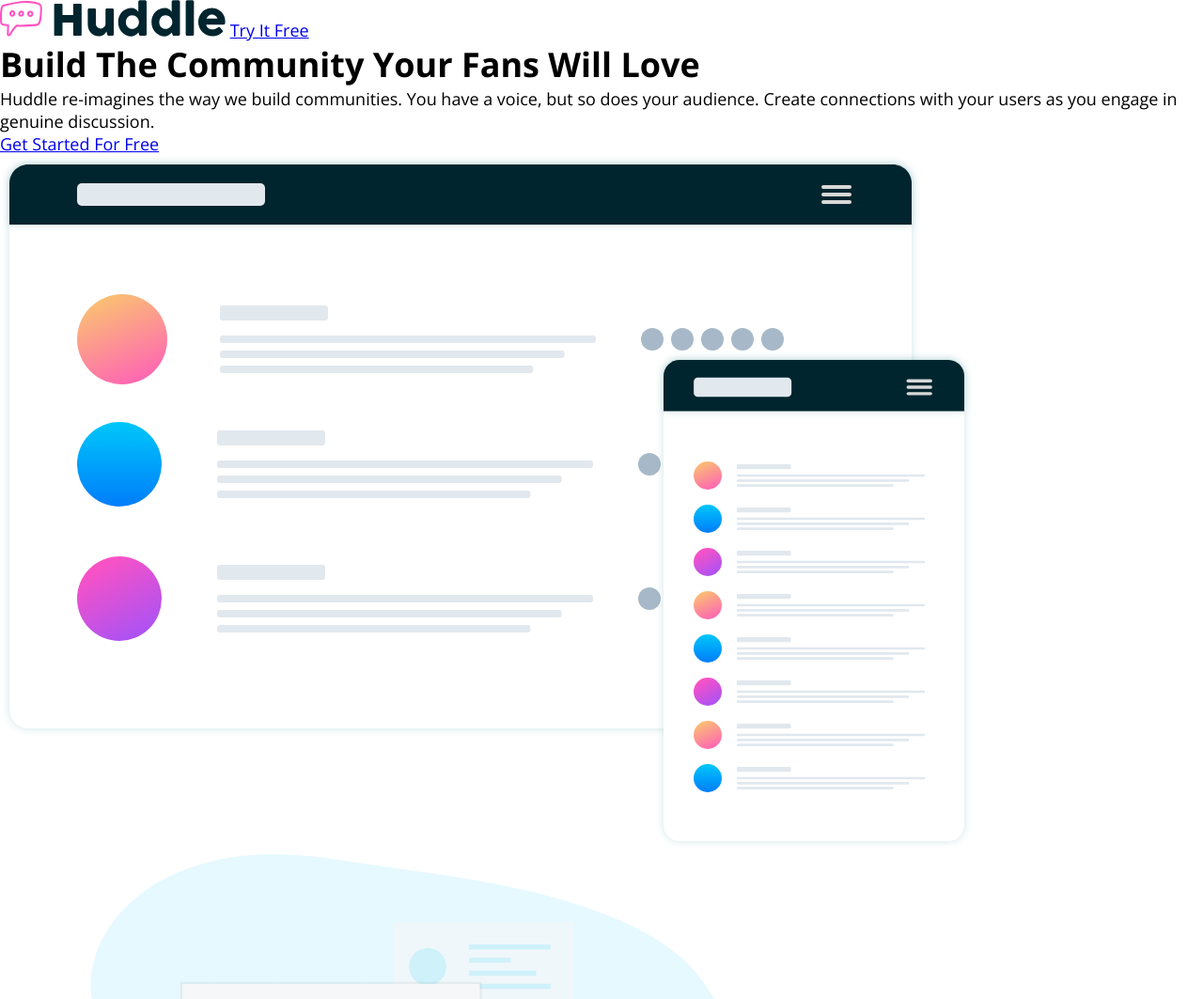
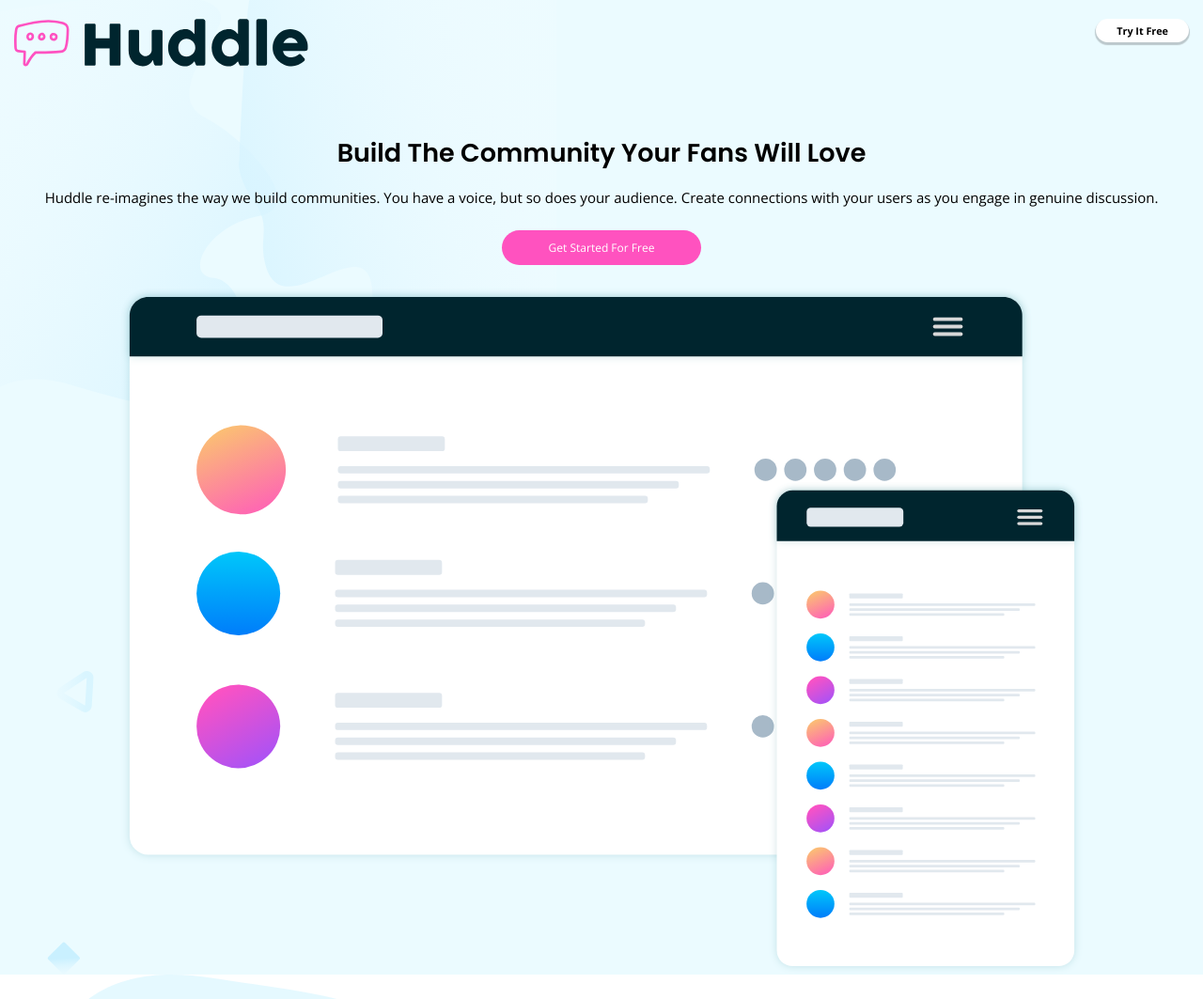
Before and after one commit to Mayur-Arde/2-huddle-landing-page-with-alternating-feature-blocks-master, a plain HTML site: page index.html in a window 1280 px wide. Shown: the top 1063 px of the page at 94% size. Drawn offline with nearby package versions, Linux system fonts and the light colour scheme.

Commit message:
hero/header done

```diff
--- a/index.html
+++ b/index.html
@@ -15,17 +15,18 @@
 <body>
   <!-- hedaer section with nav and hero -->
   <header class="page-header">
-    <div class="nav">
-      <img src="./images/logo.svg" alt="nav-logo">
+    <nav class="nav">
+      <img src="./images/logo.svg" alt="nav-logo" class="nav-logo">
       <a href="#" class="btn-1">Try It Free</a>
-    </div>
+    </nav>
     <div class="hero">
       <div class="hero-text">
-        <h1 class="heading">Build The Community Your Fans Will Love</h1>
+        <h2 class="heading">Build The Community Your Fans Will Love</h2>
         <p class="sub-heading">Huddle re-imagines the way we build communities. You have a voice, but so does your audience. Create connections with your users as you engage in genuine discussion. </p>
-        <a href="#" class="btn-2">Get Started For Free</a>
+        <div class="hero-btn"><a href="#" class="btn-2">Get Started For Free</a>
+        </div>
       </div>
-      <img src="./images/illustration-mockups.svg" alt="hero-img">
+      <img src="./images/illustration-mockups.svg" alt="hero-img" class="hero-img">
     </div>
   </header>
 
--- a/styles/style.css
+++ b/styles/style.css
@@ -21,9 +21,95 @@ html {
 
 body {
   font-family: 'Open Sans', sans-serif;
-  color: black;
-  /* font-family: 'Poppins', sans-serif; */
   min-height: 100vh;
+}
+
+a{
+  text-decoration: none;
+  color: inherit;
+}
+
+h2 , h3 {
+  font-family: 'Poppins', sans-serif;
+  font-weight:600 ;
+}
+
+header{
+  min-height: 100vh;
+  background-image: url(../images/bg-hero-mobile.svg);
+  background-color:var(--veryPaleCyan);
+  background-repeat: no-repeat;
+  background-clip: border-box;
+  background-size: contain;
+}
+
+nav {
+  /* display: flex;
+  justify-content: space-between; */
+  padding: 20px 15px;
+}
+
+.nav-logo{
+  width: 25%;
+  /* height: 20%; */
+}
+
+.btn-1{
+  padding: 5px 22px;
+  background-color: white;
+  border-radius: 20px;
+  float: right;
+  box-shadow: 0px 2px 1px 1px rgba(0, 0, 0, 0.200);
+  font-size: 0.6rem;
+  font-weight: 700;
+}
+
+.hero{
+  display: flex;
+  flex-direction: column;
+  justify-content: center;
+  align-items: center;
+  /* padding: 1.2rem; */
+  margin-top: 1.4rem;
+}
+
+.hero-text{
+  text-align: center;
+  padding: 1.2rem;
+  /* margin-bottom: 1rem; */
+}
+
+.hero-text h1{
+  font-size: 25px;
+}
+
+.hero-text p {
+  font-size: 15px;
+  font-weight: 400;
+  line-height: 1.6;
+  padding: 15px 25px;
+}
+
+.hero-btn{
+  margin: 12px 0;
+
+}
+.btn-2{
+  padding: 10px 50px;
+  background-color: var(--pink);
+  border-radius: 20px;
+  font-size: 12px;
+  margin: 1rem 0;
+  color: white;
+}
+
+.hero-img{
+  width: 80%;
+  margin: 0 auto;
+}
+
+.feature-img{
+  width: 50%;
 }
 
 /* .attribution */
```
